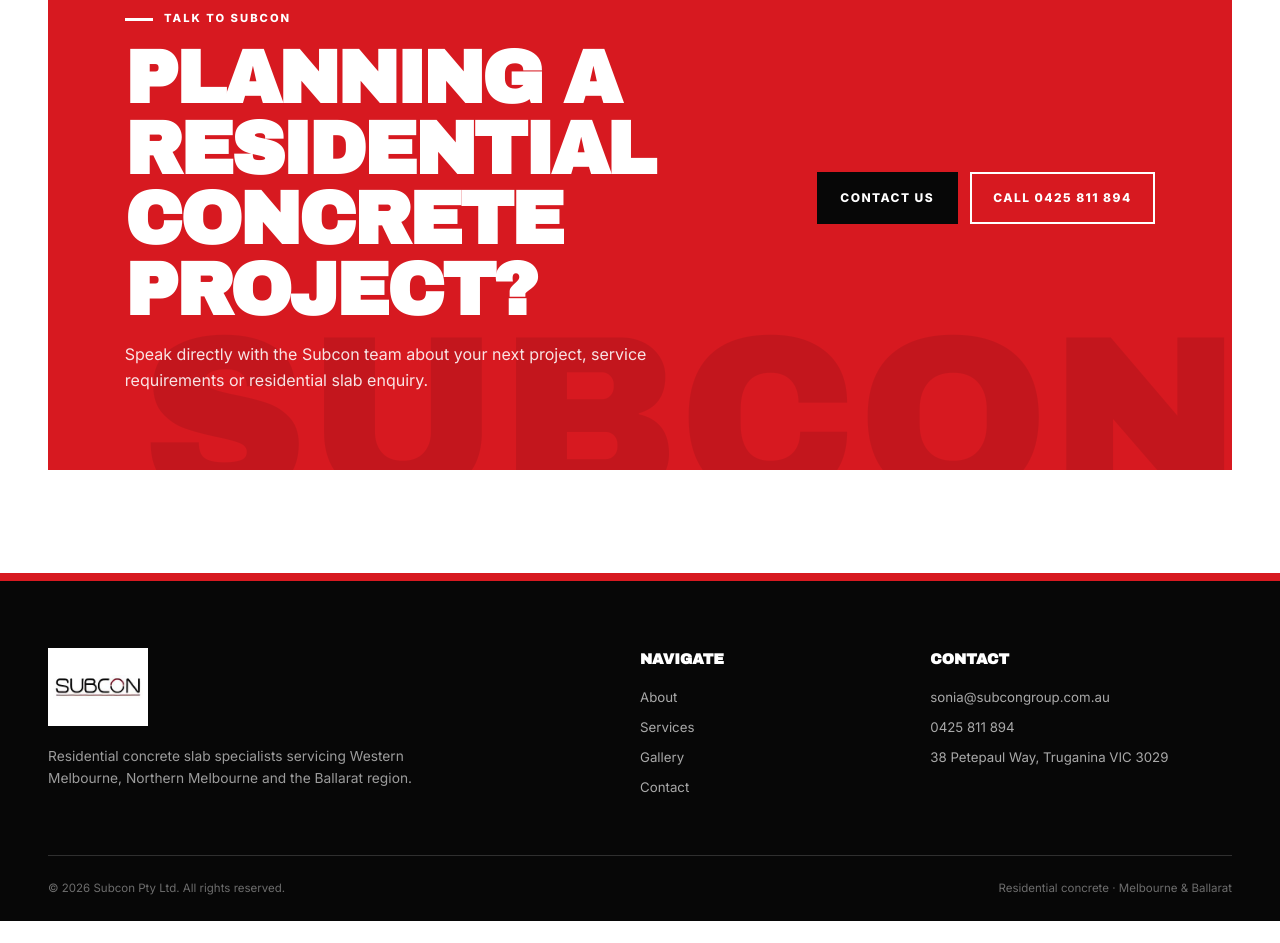
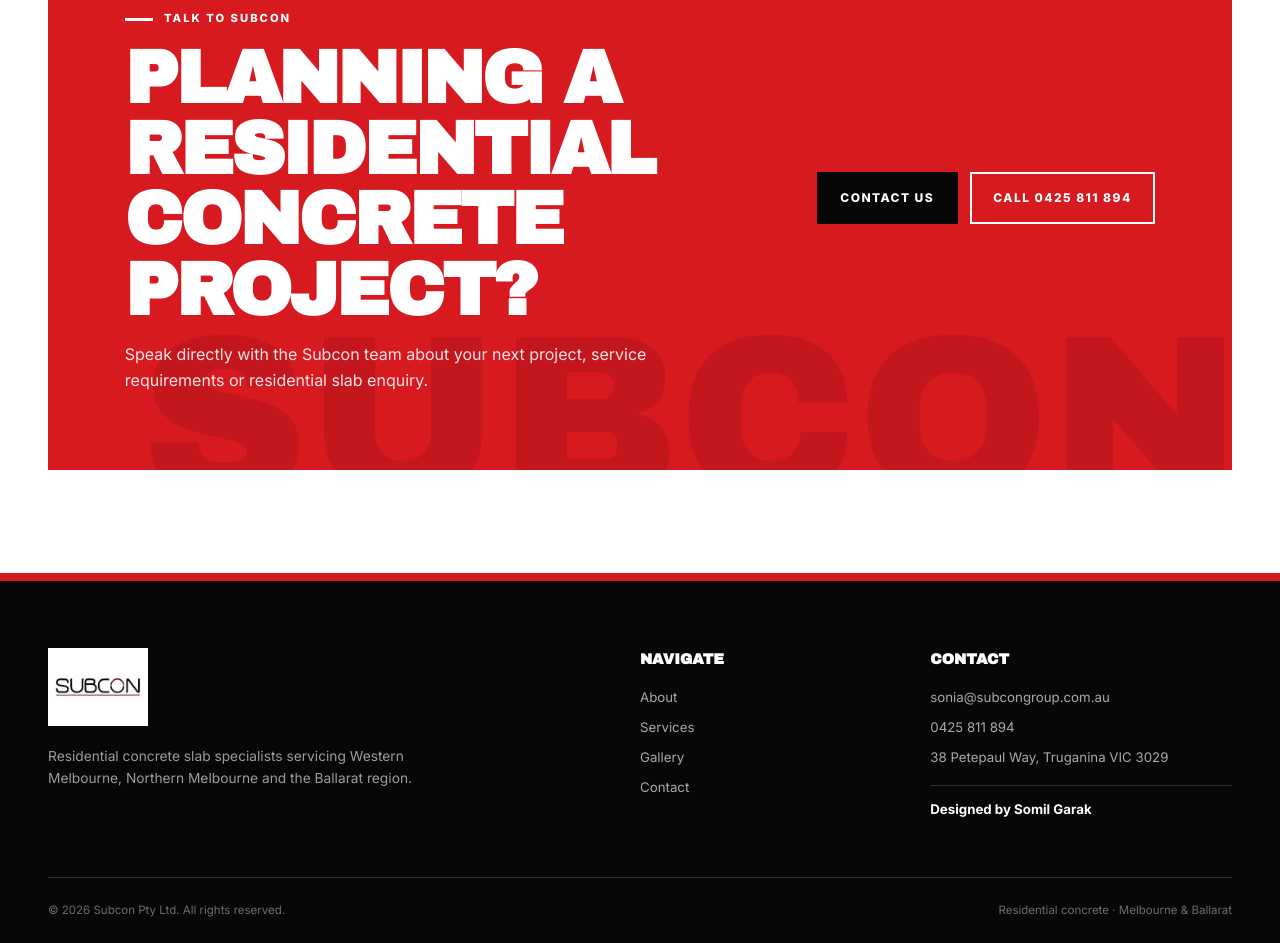
Before and after one commit to somilror200/Subcon, a website built with Parcel: page index.html in a window 1280 px wide. Shown: the part 5947-6890 px from the top of the page. Before the commit the page ends 6868 px from the top, so only its background shows below. Built offline with nearby package versions, Linux system fonts and the light colour scheme.

Commit message:
Add designer credit to homepage footer

```diff
--- a/index.html
+++ b/index.html
@@ -120,7 +120,7 @@
     <div class="footer-grid">
       <div class="footer-brand"><img src="public/subcon-logo%20(1)-1500h.jpeg" alt="Subcon logo"><p>Residential concrete slab specialists servicing Western Melbourne, Northern Melbourne and the Ballarat region.</p></div>
       <div class="footer-col"><h4>Navigate</h4><a href="about.html">About</a><a href="services.html">Services</a><a href="gallery.html">Gallery</a><a href="contact.html">Contact</a></div>
-      <div class="footer-col"><h4>Contact</h4><a href="mailto:sonia@subcongroup.com.au">sonia@subcongroup.com.au</a><a href="tel:+61425811894">0425 811 894</a><span>38 Petepaul Way, Truganina VIC 3029</span></div>
+      <div class="footer-col"><h4>Contact</h4><a href="mailto:sonia@subcongroup.com.au">sonia@subcongroup.com.au</a><a href="tel:+61425811894">0425 811 894</a><span>38 Petepaul Way, Truganina VIC 3029</span><span class="designer-credit">Designed by Somil Garak</span></div>
     </div>
     <div class="footer-bottom"><span>© <span data-year></span> Subcon Pty Ltd. All rights reserved.</span><span>Residential concrete · Melbourne &amp; Ballarat</span></div>
   </div>
```
